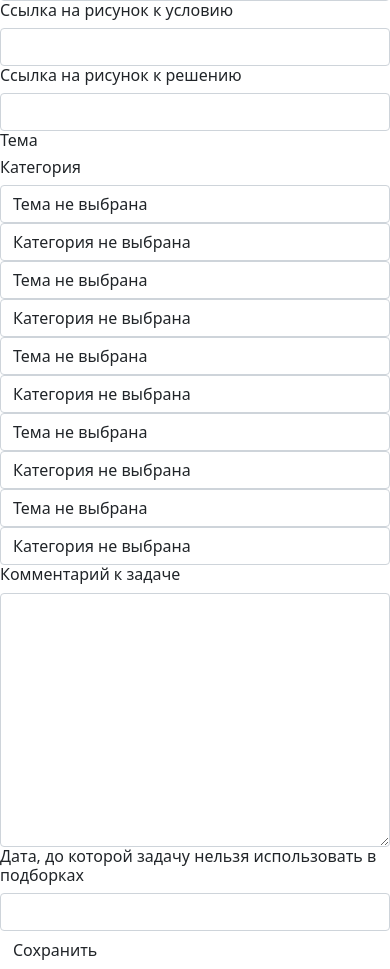
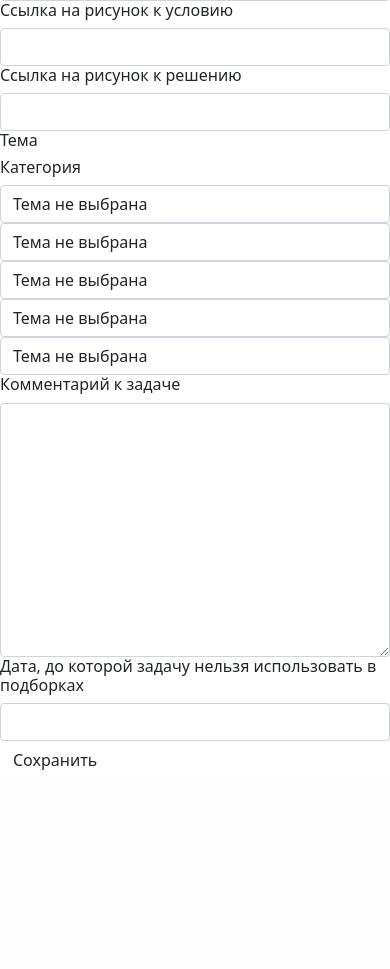
Before and after one commit to Tuchonochkat/Math_problems, a Django app: page /task/new in a window 390 px wide. Shown: the part 782-1751 px from the top of the page. After the commit the page ends 1552 px from the top, so only its background shows below. Run offline with Django 3.2, Linux system fonts and the light colour scheme; a user stored in the database is signed in; data that the repository does not hold is empty; some libraries are stand-ins or nearby versions.

Commit message:
теперь можно редактировать задачу, но не очень удобно

```diff
--- a/problems/forms.py
+++ b/problems/forms.py
@@ -1,87 +1,38 @@
 from django import forms
-from problems.models import Problem, Theme, Category
+from problems.models import Problem, Theme, Category, ThemeCategory
 
 
 class TaskForm(forms.ModelForm):
     theme1 = forms.ModelChoiceField(
         label='Тема 1',
-        queryset=Theme.objects.all().order_by('name'),
+        queryset=ThemeCategory.objects.all().order_by('id_theme'),
         empty_label='Тема не выбрана',
-        required=False
-    )
-    category1 = forms.ModelChoiceField(
-        label='Категория 1',
-        queryset=Category.objects,
-        empty_label='Категория не выбрана',
         required=False
     )
     theme2 = forms.ModelChoiceField(
         label='Тема 2',
-        queryset=Theme.objects.all().order_by('name'),
+        queryset=ThemeCategory.objects.all().order_by('id_theme'),
         empty_label='Тема не выбрана',
-        required=False
-    )
-    category2 = forms.ModelChoiceField(
-        label='Категория 2',
-        queryset=Category.objects,
-        empty_label='Категория не выбрана',
         required=False
     )
     theme3 = forms.ModelChoiceField(
         label='Тема 3',
-        queryset=Theme.objects.all().order_by('name'),
+        queryset=ThemeCategory.objects.all().order_by('id_theme'),
         empty_label='Тема не выбрана',
-        required=False
-    )
-    category3 = forms.ModelChoiceField(
-        label='Категория 3',
-        queryset=Category.objects,
-        empty_label='Категория не выбрана',
         required=False
     )
     theme4 = forms.ModelChoiceField(
         label='Тема 4',
-        queryset=Theme.objects.all().order_by('name'),
+        queryset=ThemeCategory.objects.all().order_by('id_theme'),
         empty_label='Тема не выбрана',
-        required=False
-    )
-    category4 = forms.ModelChoiceField(
-        label='Категория 4',
-        queryset=Category.objects,
-        empty_label='Категория не выбрана',
         required=False
     )
     theme5 = forms.ModelChoiceField(
         label='Тема 5',
-        queryset=Theme.objects.all().order_by('name'),
+        queryset=ThemeCategory.objects.all().order_by('id_theme'),
         empty_label='Тема не выбрана',
         required=False
     )
-    category5 = forms.ModelChoiceField(
-        label='Категория 5',
-        queryset=Category.objects,
-        empty_label='Категория не выбрана',
-        required=False
-    )
-
-    def __init__(self, *args, **kwargs):
-        super(TaskForm, self).__init__(*args, **kwargs)
-        for i in range(5):
-            theme = self['theme'+str(i+1)].initial
-            if theme:
-                self.fields['category' + str(i + 1)].queryset = Category.objects.filter(
-                    themecategory__id_theme=theme).order_by('name')
-
-    def clean_category2(self):
-        return self.cleaned_data['category2']
-
-    def clean(self):
-        cleaned_data = super().clean()
-        for i in range(5):
-            theme = cleaned_data.get('theme'+str(i+1))
-            category = cleaned_data.get('category' + str(i+1))
-            if theme and category not in Category.objects.filter(themecategory__id_theme=theme):
-                self.add_error('category' + str(i+1), 'Категория не относится к данной теме')
 
     class Meta:
         model = Problem
--- a/problems/models.py
+++ b/problems/models.py
@@ -45,7 +45,7 @@ class ThemeCategory(models.Model):
         db_table = 'theme_category'
 
     def __str__(self):
-        if self.id_category:
+        if self.id_category is not None:
             return '{}. {}.'.format(self.id_theme, self.id_category)
         else:
             return '{}.'.format(self.id_theme)
@@ -61,6 +61,7 @@ class Problem(models.Model):
     id_orig = models.IntegerField(blank=True, null=True)
     date_using = models.DateField(blank=True, null=True)
     comment = models.TextField(blank=True, null=True)
+    categories_field = models.ManyToManyField(ThemeCategory, through='ProblemCategory', blank=True)
 
     class Meta:
         db_table = 'problem'
@@ -77,6 +78,7 @@ class Problem(models.Model):
     def syllabuses(self):
         sets = Set.objects.values_list('id_syllabus', flat=True).filter(settask__id_task=self)
         return Syllabus.objects.filter(id__in=sets).distinct('id')
+
 
 class ProblemCategory(models.Model):
     id_task = models.ForeignKey(Problem, models.CASCADE, db_column='id_task')
--- a/problems/templates/problems/task_edit.html
+++ b/problems/templates/problems/task_edit.html
@@ -55,40 +55,25 @@
             <div class="col-sm">
                 {{ form.theme1|add_class:"form-control" }}
             </div>
-            <div class="col-sm">
-                {{ form.category1|add_class:"form-control" }}
-            </div>
         </div>
         <div class="row">
             <div class="col-sm">
                 {{ form.theme2|add_class:"form-control" }}
-            </div>
-            <div class="col-sm">
-                {{ form.category2|add_class:"form-control" }}
             </div>
         </div>
         <div class="row">
             <div class="col-sm">
                 {{ form.theme3|add_class:"form-control" }}
             </div>
-            <div class="col-sm">
-                {{ form.category3|add_class:"form-control" }}
-            </div>
         </div>
         <div class="row">
             <div class="col-sm">
                 {{ form.theme4|add_class:"form-control" }}
             </div>
-            <div class="col-sm">
-                {{ form.category4|add_class:"form-control" }}
-            </div>
         </div>
         <div class="row">
             <div class="col-sm">
                 {{ form.theme5|add_class:"form-control" }}
-            </div>
-            <div class="col-sm">
-                {{ form.category5|add_class:"form-control" }}
             </div>
         </div>
 
@@ -104,82 +89,4 @@
         </div>
         <button type="submit" class="save btn btn-default">Сохранить</button>
     </form>
-
-        <script src="https://code.jquery.com/jquery-3.3.1.min.js"></script>
-		<script>
-		    $("#id_theme1").change(function () {
-		      var url = $("#taskForm").attr("data-categories-url");
-		      var themeId = $(this).val();
-
-		      $.ajax({
-		        url: url,
-		        data: {
-		          'theme': themeId
-		        },
-		        success: function (data) {
-		          $("#id_category1").html(data);
-		        }
-		      });
-		    });
-
-		    $("#id_theme2").change(function () {
-		      var url = $("#taskForm").attr("data-categories-url");
-		      var themeId = $(this).val();
-
-		      $.ajax({
-		        url: url,
-		        data: {
-		          'theme': themeId
-		        },
-		        success: function (data) {
-		          $("#id_category2").html(data);
-		        }
-		      });
-		    });
-
-		    $("#id_theme3").change(function () {
-		      var url = $("#taskForm").attr("data-categories-url");
-		      var themeId = $(this).val();
-
-		      $.ajax({
-		        url: url,
-		        data: {
-		          'theme': themeId
-		        },
-		        success: function (data) {
-		          $("#id_category3").html(data);
-		        }
-		      });
-		    });
-
-		    $("#id_theme4").change(function () {
-		      var url = $("#taskForm").attr("data-categories-url");
-		      var themeId = $(this).val();
-
-		      $.ajax({
-		        url: url,
-		        data: {
-		          'theme': themeId
-		        },
-		        success: function (data) {
-		          $("#id_category4").html(data);
-		        }
-		      });
-		    });
-
-		    $("#id_theme5").change(function () {
-		      var url = $("#taskForm").attr("data-categories-url");
-		      var themeId = $(this).val();
-
-		      $.ajax({
-		        url: url,
-		        data: {
-		          'theme': themeId
-		        },
-		        success: function (data) {
-		          $("#id_category5").html(data);
-		        }
-		      });
-		    });
-		  </script>
 {% endblock %}
--- a/problems/views.py
+++ b/problems/views.py
@@ -77,13 +77,8 @@ def task_edit_view(request, id):
     # начальное значение для полей задачи
     task = get_object_or_404(Problem, id=id)
     # задаем начальные значения тем и категорий
-    theme_cat = ThemeCategory.objects.filter(problemcategory__id_task=task.id).values_list('id', 'id_theme',
-                                                                                           'id_category')
-    initial = {}
-    for i, item in enumerate(theme_cat):
-        initial['theme' + str(i + 1)] = Theme.objects.get(id=item[1])
-        if item[2]:
-            initial['category' + str(i + 1)] = Category.objects.get(id=item[2])
+    theme_cat = ThemeCategory.objects.filter(problemcategory__id_task=task.id).order_by('id_theme')
+    initial = {'theme' + str(i + 1): item for i, item in enumerate(theme_cat)}
 
     if request.method == "POST":
         print('post')
@@ -96,9 +91,8 @@ def task_edit_view(request, id):
             theme_cat_new = ThemeCategory.objects.none()
             for i in range(5):
                 theme = form.cleaned_data.get('theme' + str(i+1), None)
-                category = form.cleaned_data.get('category'+str(i+1), None)
                 if theme:
-                    theme_cat_new = theme_cat_new.union(ThemeCategory.objects.filter(id_theme=theme, id_category=category))
+                    theme_cat_new = theme_cat_new.union(ThemeCategory.objects.filter(id=theme.id))
             category_to_remove = theme_cat_old.difference(theme_cat_new)
             category_to_add = theme_cat_new.difference(theme_cat_old)
             for cat in category_to_remove:
@@ -124,15 +118,15 @@ def new_task_view(request):
             task = form.save(commit=False)
             task.id_google = 0
             task.save()
-            if not task.id_orig:
-                task.id_orig = task.id
-                task.save()
-            for i in range(5):
-                theme = form.cleaned_data.get('theme'+str(i+1), None)
-                category = form.cleaned_data.get('category'+str(i+1), None)
-                if theme:
-                    theme_category = ThemeCategory.objects.get(id_theme=theme, id_category=category)
-                    ProblemCategory.objects.get_or_create(id_task=task, id_theme_cat=theme_category)
+            # if not task.id_orig:
+            #     task.id_orig = task.id
+            #     task.save()
+            # for i in range(5):
+            #     theme = form.cleaned_data.get('theme'+str(i+1), None)
+            #     category = form.cleaned_data.get('category'+str(i+1), None)
+            #     if theme:
+            #         theme_category = ThemeCategory.objects.get(id_theme=theme, id_category=category)
+            #         ProblemCategory.objects.get_or_create(id_task=task, id_theme_cat=theme_category)
             return redirect('/task_'+str(task.id))
     else:
         form = TaskForm()
```
